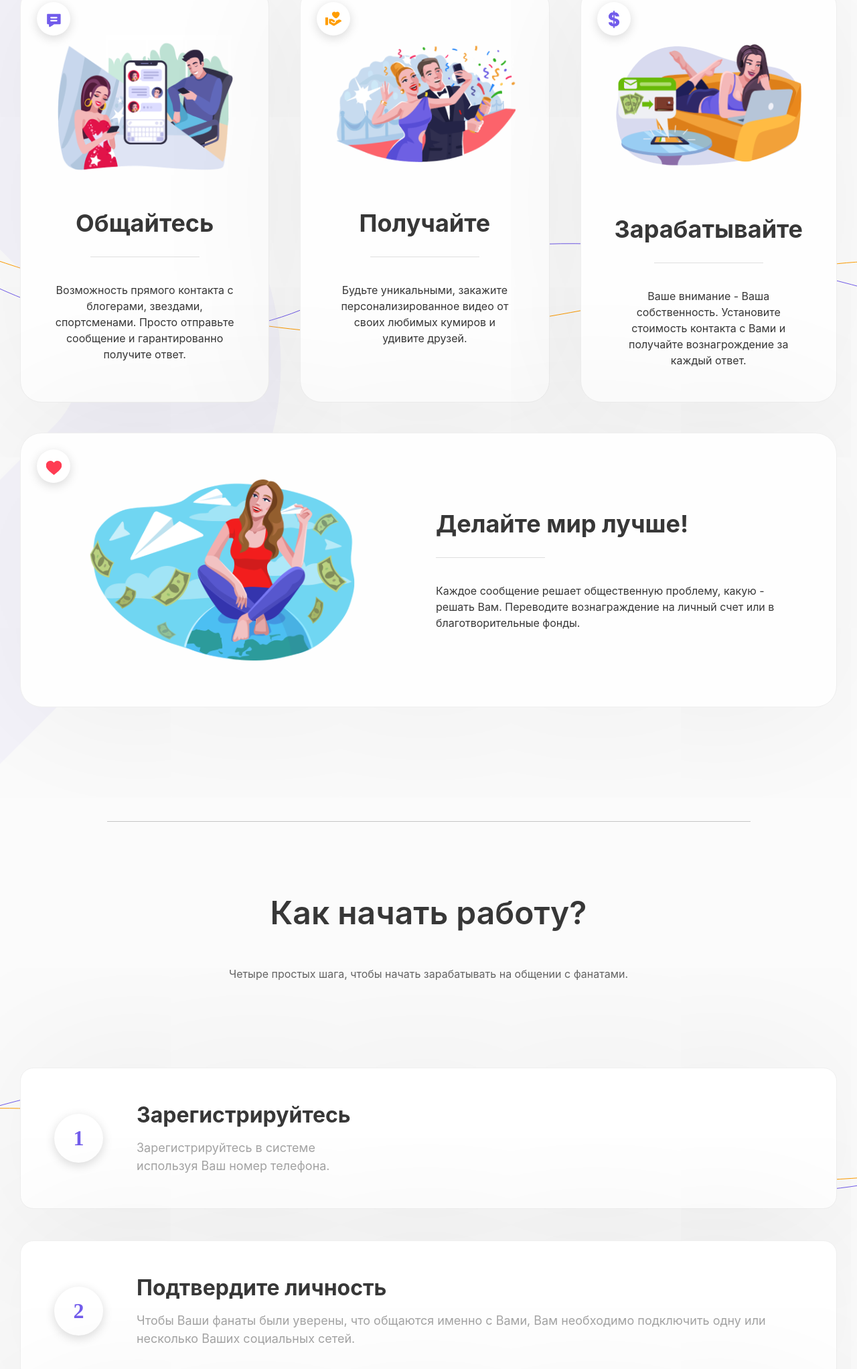
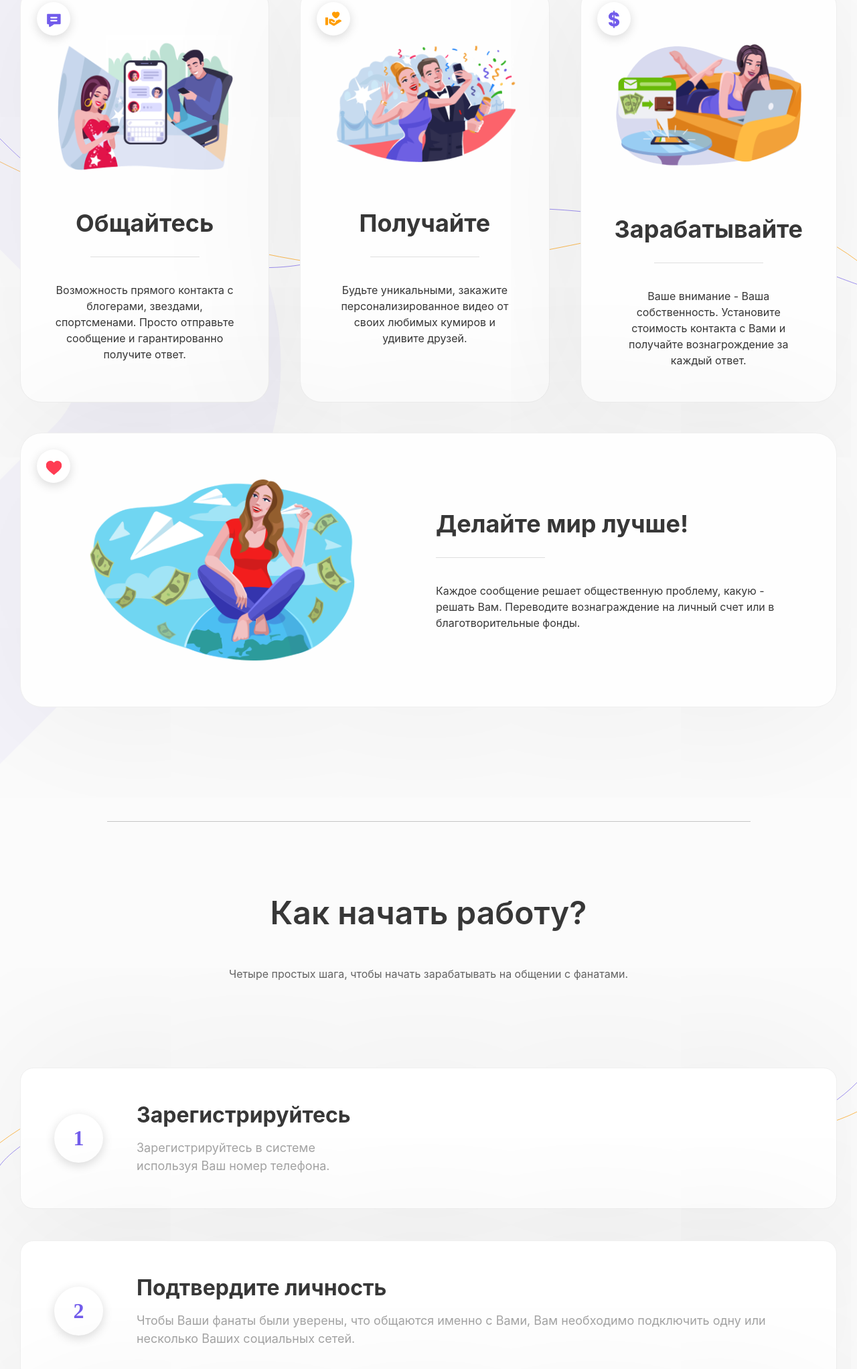
Before and after one commit to khasenovweb/twidy, a website: page app/index.html in a window 1280 px wide. Shown: the part 1350-3394 px from the top of the page at 67% size. Drawn offline with Linux system fonts and the light colour scheme; a web font is replaced by a local one.

Commit message:
dsfjhdjfh

```diff
--- a/app/less/main.less
+++ b/app/less/main.less
@@ -228,7 +228,8 @@ body {
     top: 400px;
     left: 50%;
     transform: translateX(-50%);
-    width: 1920px;
+    //width: 1920px;
+    width: 100%;
 }
 
 .how__work__triangle {
@@ -356,6 +357,7 @@ body {
     left: 50%;
     transform: translateX(-50%);
     width: 1920px;
+    width: 100%;
 }
 
 .start__work__item {
@@ -556,7 +558,7 @@ body {
     left: 50%;
     transform: translateX(-50%);
     width: 100%;
-    width: 1920px;
+    //width: 1920px;
 }
 
 .mobile__app__img {
```
Also changed, not shown: app/css/main.css, docs/css/main.css.
